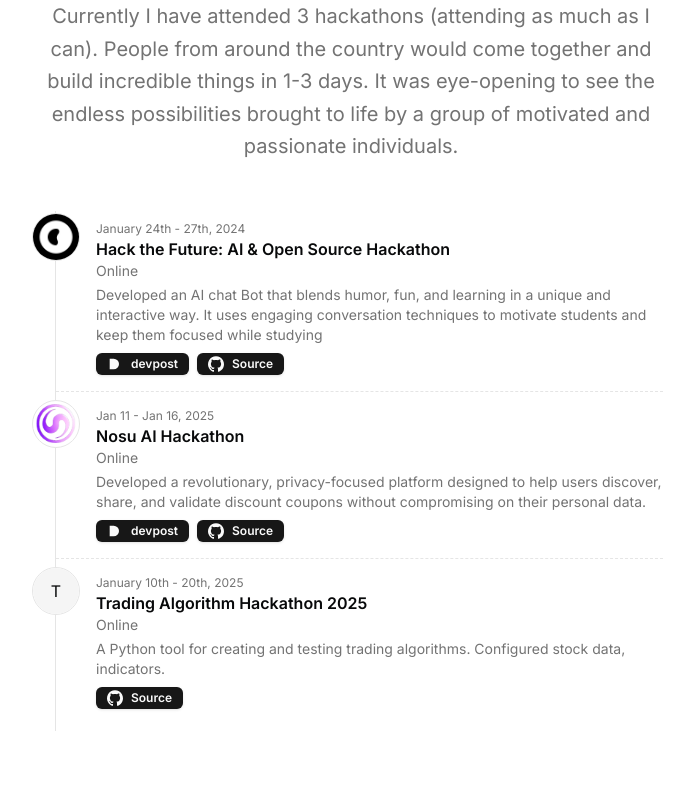
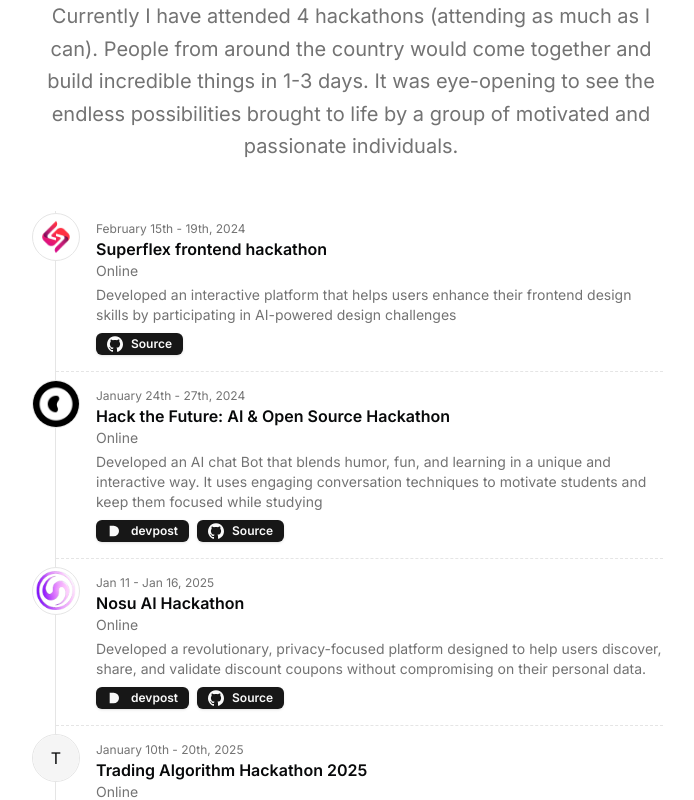
Before and after one commit to tobilobasalawu/portfolio-v3, a Next.js app: page / in a window 1280 px wide. Shown: the part 2286-3086 px from the top of the page, without its empty margins (289-983 px from the left). Built offline with nearby package versions, Linux system fonts and the light colour scheme.

Commit message:
added: Another hackathon information

```diff
--- a/src/data/resume.tsx
+++ b/src/data/resume.tsx
@@ -234,6 +234,22 @@ export const DATA = {
   ],
   hackathons: [
     {
+      title: "Superflex frontend hackathon",
+      dates: "February 15th - 19th, 2024",
+      location: "Online",
+      description:
+        "Developed an interactive platform that helps users enhance their frontend design skills by participating in AI-powered design challenges",
+      image:
+        "/superflex.png",
+      links: [
+          {
+            title: "Source",
+            icon: <Icons.github className="h-4 w-4" />,
+            href: "https://github.com/tobilobasalawu/ui-royale",
+          }
+      ],
+    },
+    {
       title: "Hack the Future: AI & Open Source Hackathon",
       dates: "January 24th - 27th, 2024",
       location: "Online",
```
Also changed, not shown: public/superflex.png (added), public/superflex.svg (added).
